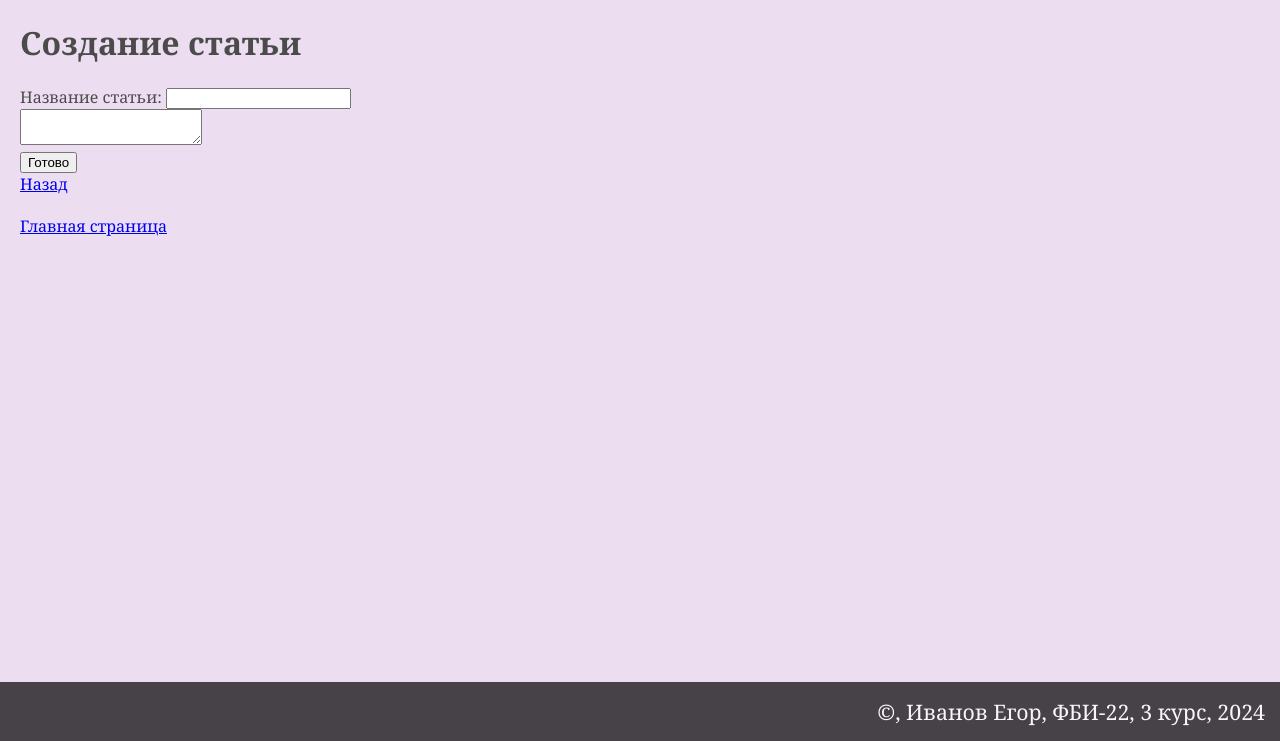
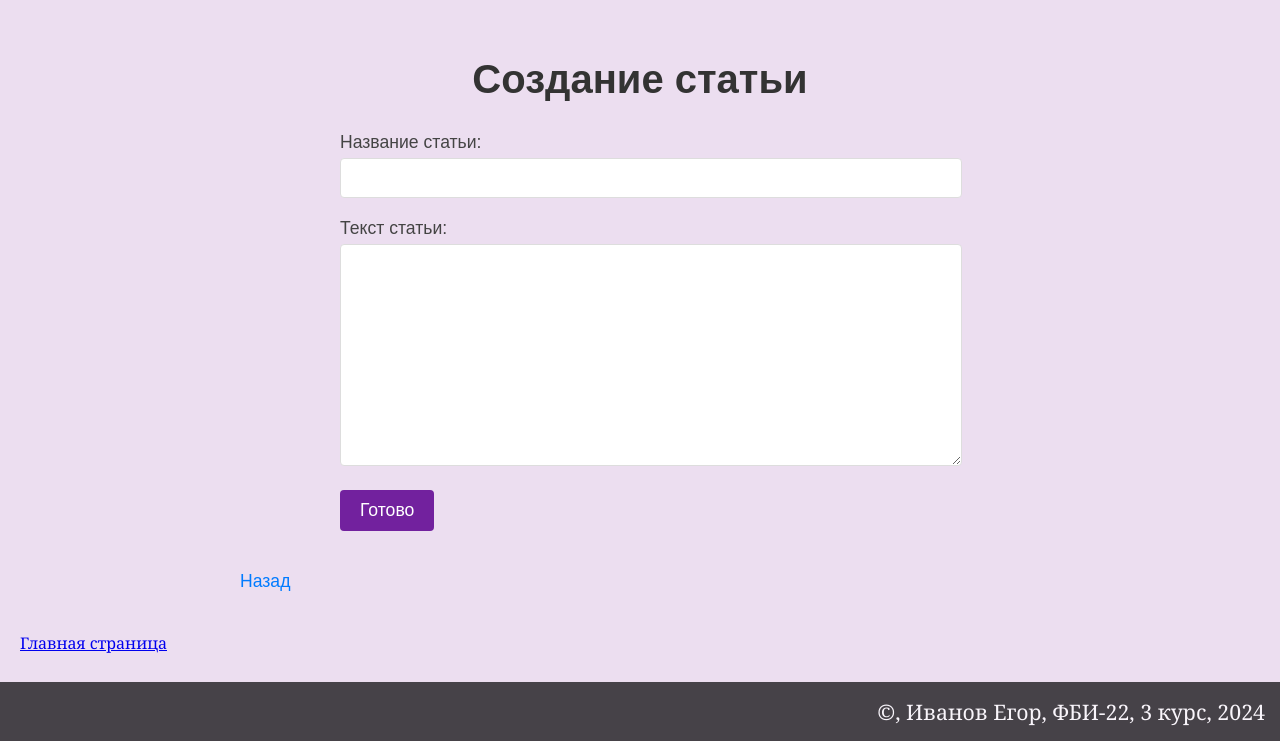
Before and after one commit to yngmzleen/weblabs2, a Flask app: page /lab5/create in a window 1280 px wide. Shown: the part 59-800 px from the top of the page. Run offline with Flask 3, Linux system fonts and the light colour scheme; the visitor is signed in with stand-in values (Sample User, id 1); some libraries are stand-ins or nearby versions.

Commit message:
правка стилей

```diff
--- a/templates/lab5/create_article.html
+++ b/templates/lab5/create_article.html
@@ -3,28 +3,27 @@
 {% block lab %}Лабораторная работа 5{% endblock %}
 
 {% block main %}
-    <h1>Создание статьи</h1>
+    <div class="article-container">
+        <h1 class="page-title">Создание статьи</h1>
 
-    <form method="post">
-        <div>
-            <label>
-                Название статьи:
-                <input type="text" maxlength="50" name="title" required>
-            </label>
+        <form method="post" class="create-article-form">
+            <div class="form-group">
+                <label for="title">Название статьи:</label>
+                <input type="text" id="title" maxlength="50" name="title" required class="form-control">
             </div>
 
-        <div>
-            <label>
-                <textarea name="article_text" required></textarea>
-            </label>
+            <div class="form-group">
+                <label for="article_text">Текст статьи:</label>
+                <textarea id="article_text" name="article_text" required class="form-control"></textarea>
             </div>
 
-        <div>
-            <button type="submit">Готово</button>
+            <div class="form-group">
+                <button type="submit" class="btn btn-primary">Готово</button>
             </div>
         </form>
-    <a href="/lab5/">Назад</a>
+        <a href="/lab5/" class="back-link">Назад</a>
         <div class="error">
             {{ error }}
         </div>
+    </div>
 {% endblock %}
```
Lines whose indentation alone changed are shown as unchanged.
